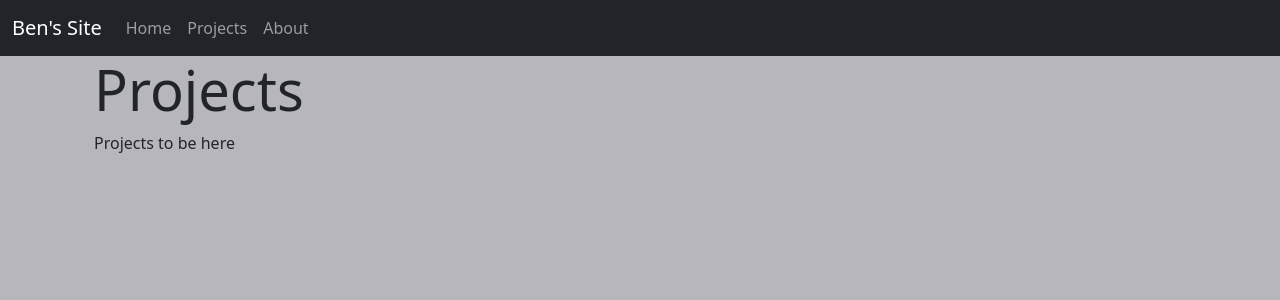
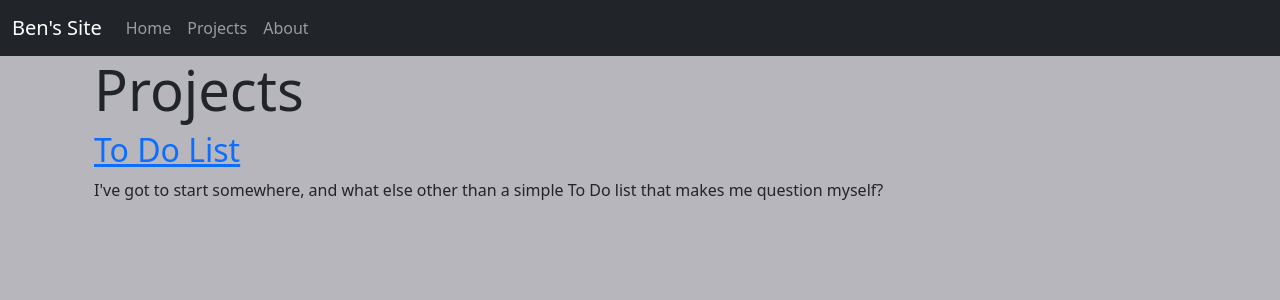
Before and after one commit to bendecruz745/BenDCHomePage, a React (Create React App) app: page /BenDCHomepage/Projects in a window 1280 px wide. Shown: the top 300 px of the page. Built offline with nearby package versions, Linux system fonts and the light colour scheme.

Commit message:
Adding link to To Do list(which has yet to be done)

```diff
--- a/src/Components/Projects.js
+++ b/src/Components/Projects.js
@@ -4,7 +4,13 @@ function Projects() {
   return (
     <body className="container">
       <h1 className="display-4 lead">Projects</h1>
-      <p>Projects to be here</p>
+      <a href="https://bendecruz745.github.io/ToDoList/">
+        <h2>To Do List</h2>
+      </a>
+      <p>
+        I've got to start somewhere, and what else other than a simple To Do
+        list that makes me question myself?
+      </p>
     </body>
   );
 }
```
Also changed, not shown: 1 other file (tests, documents, lock files or other folders).
